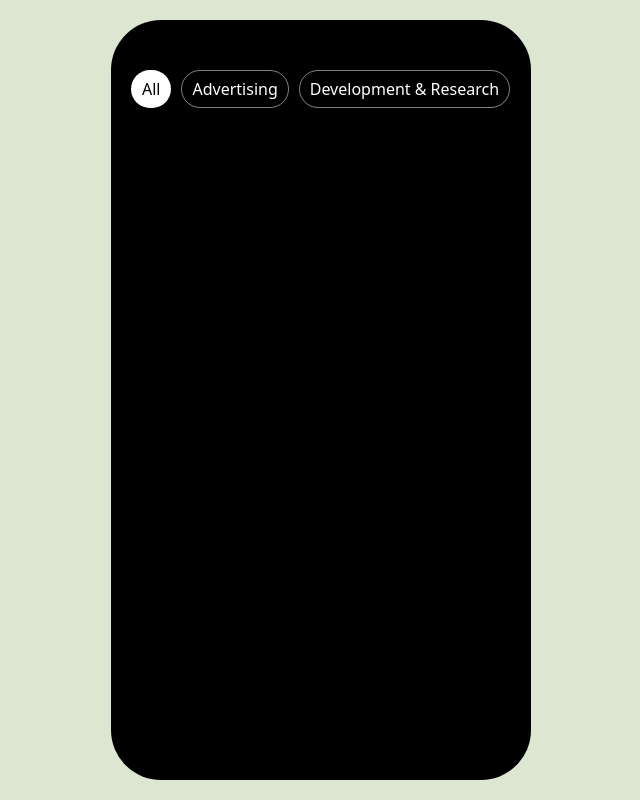
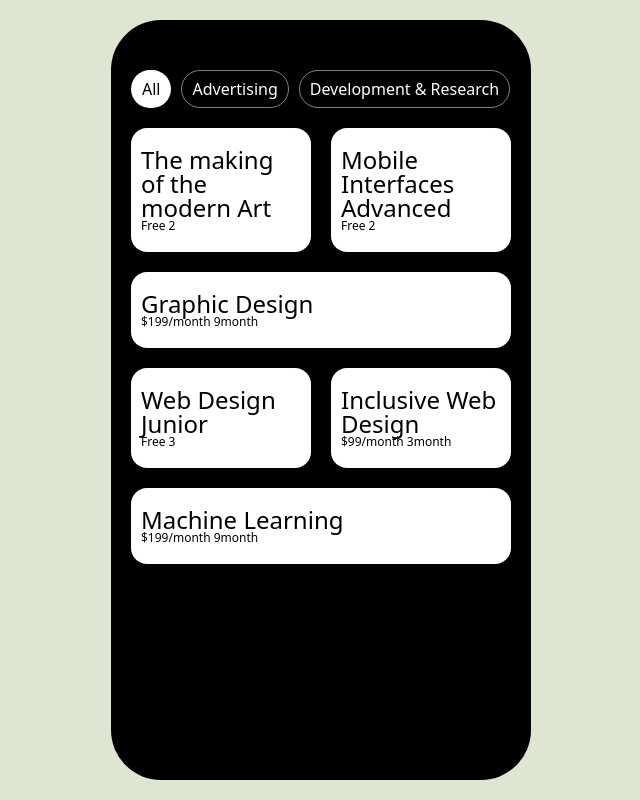
Before and after one commit to Thinkteam20/clone-advanced-css-websites, a website built with Vite: page index.html in a window 1280 px wide. Shown: the whole page, without its empty margins (319-959 px from the left). Built offline with nearby package versions, Linux system fonts and the light colour scheme.

Commit message:
Added grid on cards and every 3m child has an span 2 grid-column

```diff
--- a/styles/style.scss
+++ b/styles/style.scss
@@ -44,22 +44,36 @@ body {
     display: none;
 }
 
+// // main cards
+.cards {
+    display: grid;
+    grid-template-columns: repeat(2, 1fr);
+    gap: 20px;
+    margin: 20px 0;
 
-// .header__list-item {
-//     white-space: nowrap; /* Prevents items from wrapping to the next line */
-//     padding: 12px;
-//     border-radius: 50px;
-//     background-color: green;
-//     color: white;
-// }
+    .cards__card{
+        display: flex;
+        flex-direction: column;
+        justify-content: space-between;
+        padding: 20px 10px;
+        border-radius: 16px;
+        background-color: white;
+        .card__title{
+            font-size: 24px;
+        }
+        .card__footer{
+            font-size: 12px;
+        }
 
-// // main cards
-// .cards {
-//     display: grid;
-//     grid-template-columns: 1fr 1fr;
-//     gap: 10px;
-//     background-color: #ffffff;
-// }
+        &:first-child {
+
+        }
+
+        &:nth-child(3n){
+            grid-column: span 2;
+        }
+    }
+}
 
 // .cards__card {
 //     height: 140px;
```
